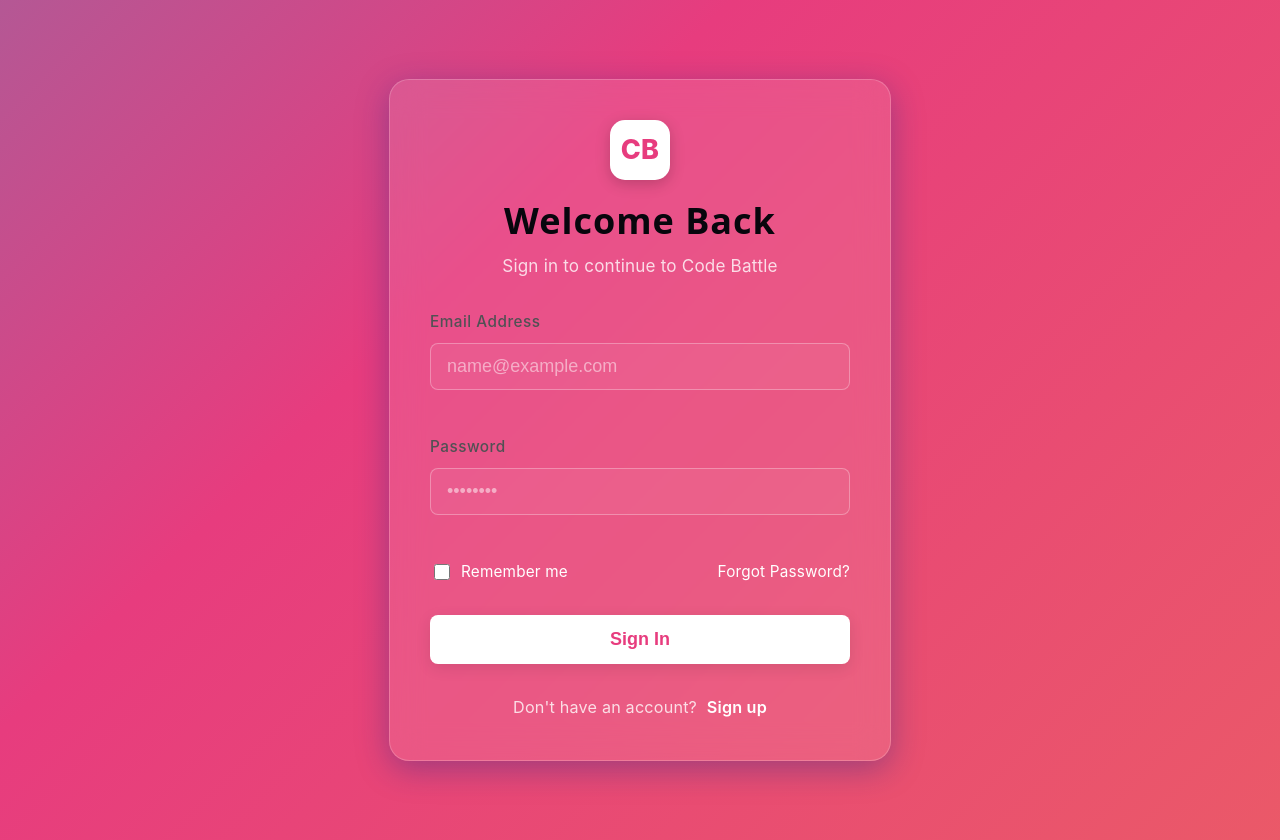
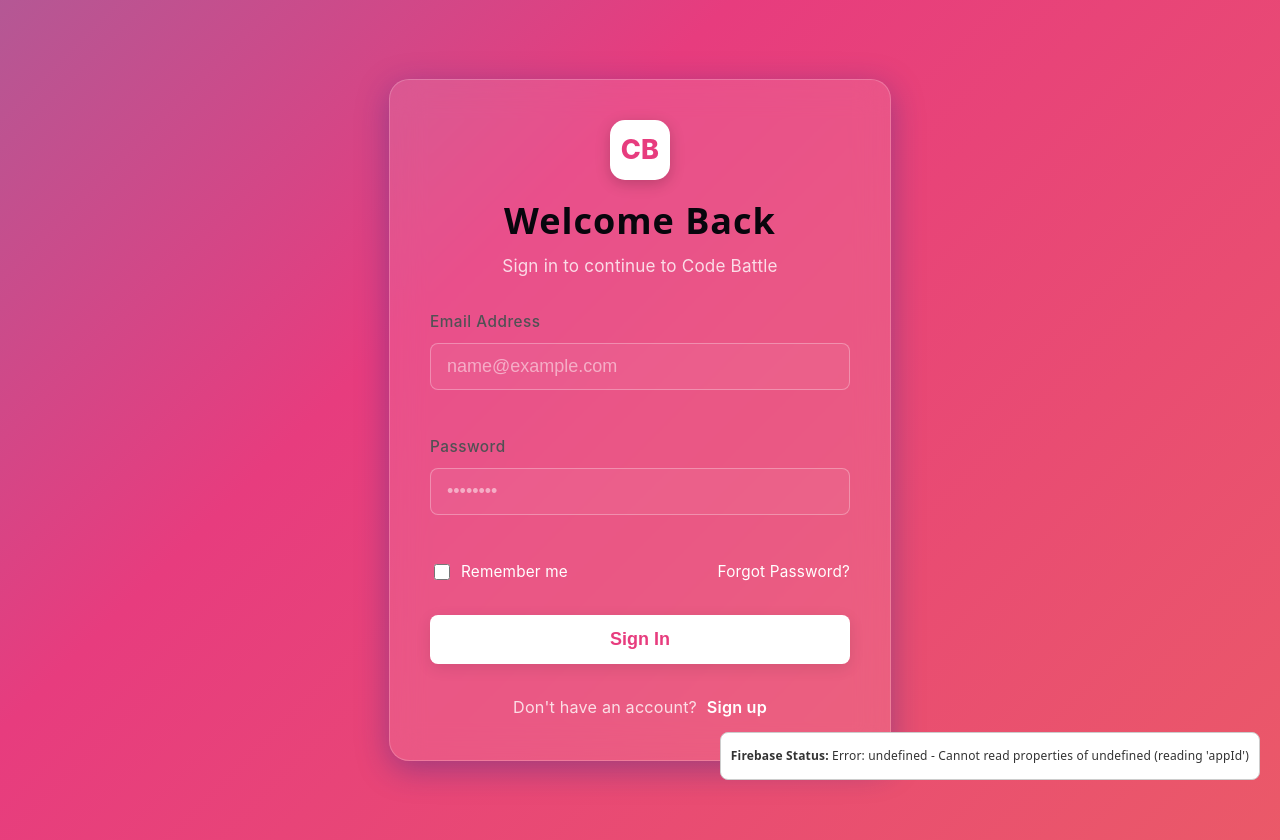
Before and after one commit to MahabaliCoders/codebattle, a React app in the folder frontend/: page / in a window 1280 px wide. Built offline with nearby package versions, Linux system fonts and the light colour scheme; the HTML template or start-up script is replaced by a standard one.

Commit message:
fixed some issue

```diff
--- a/frontend/src/App.jsx
+++ b/frontend/src/App.jsx
@@ -13,11 +13,15 @@
 import ExecutionTracking from './components/ExecutionTracking/ExecutionTracking';
 import Report from './components/Report/Report';
 import AlertNotification from './components/AlertNotification/AlertNotification';
+import FirebaseTester from './FirebaseTester';
 import './App.css';
 
 function App() {
   return (
-    <BrowserRouter>
+    <>
+      <FirebaseTester />
+      <BrowserRouter>
+
       <Routes>
         <Route path="/" element={<Login />} />
         <Route path="/signup" element={<Signup />} />
@@ -42,6 +46,7 @@
         <Route path="*" element={<Navigate to="/" replace />} />
       </Routes>
     </BrowserRouter>
+    </>
   );
 }
 
--- /dev/null
+++ b/frontend/src/FirebaseTester.jsx
@@ -0,0 +1,44 @@
+import React, { useEffect, useState } from 'react';
+import { auth, db } from './firebase';
+import { getDoc, doc } from 'firebase/firestore';
+
+const FirebaseTester = () => {
+    const [status, setStatus] = useState('Initializing...');
+
+    useEffect(() => {
+        const test = async () => {
+            try {
+                console.log('Testing Firebase initialization...');
+                console.log('Auth:', auth);
+                console.log('App ID:', auth.app.options.appId);
+
+                // Try a simple Firestore read
+                const testDoc = await getDoc(doc(db, '_test_connection_', '1'));
+                setStatus('Firebase initialized & Firestore Pinged (Ready)');
+            } catch (err) {
+                console.error('Firebase Test Error:', err);
+                setStatus('Error: ' + err.code + ' - ' + err.message);
+            }
+        };
+        test();
+    }, []);
+
+    return (
+        <div style={{
+            position: 'fixed',
+            bottom: '20px',
+            right: '20px',
+            background: 'white',
+            padding: '10px',
+            border: '1px solid #ccc',
+            borderRadius: '8px',
+            zIndex: 9999,
+            fontSize: '12px',
+            color: '#333'
+        }}>
+            <strong>Firebase Status:</strong> {status}
+        </div>
+    );
+};
+
+export default FirebaseTester;
```
